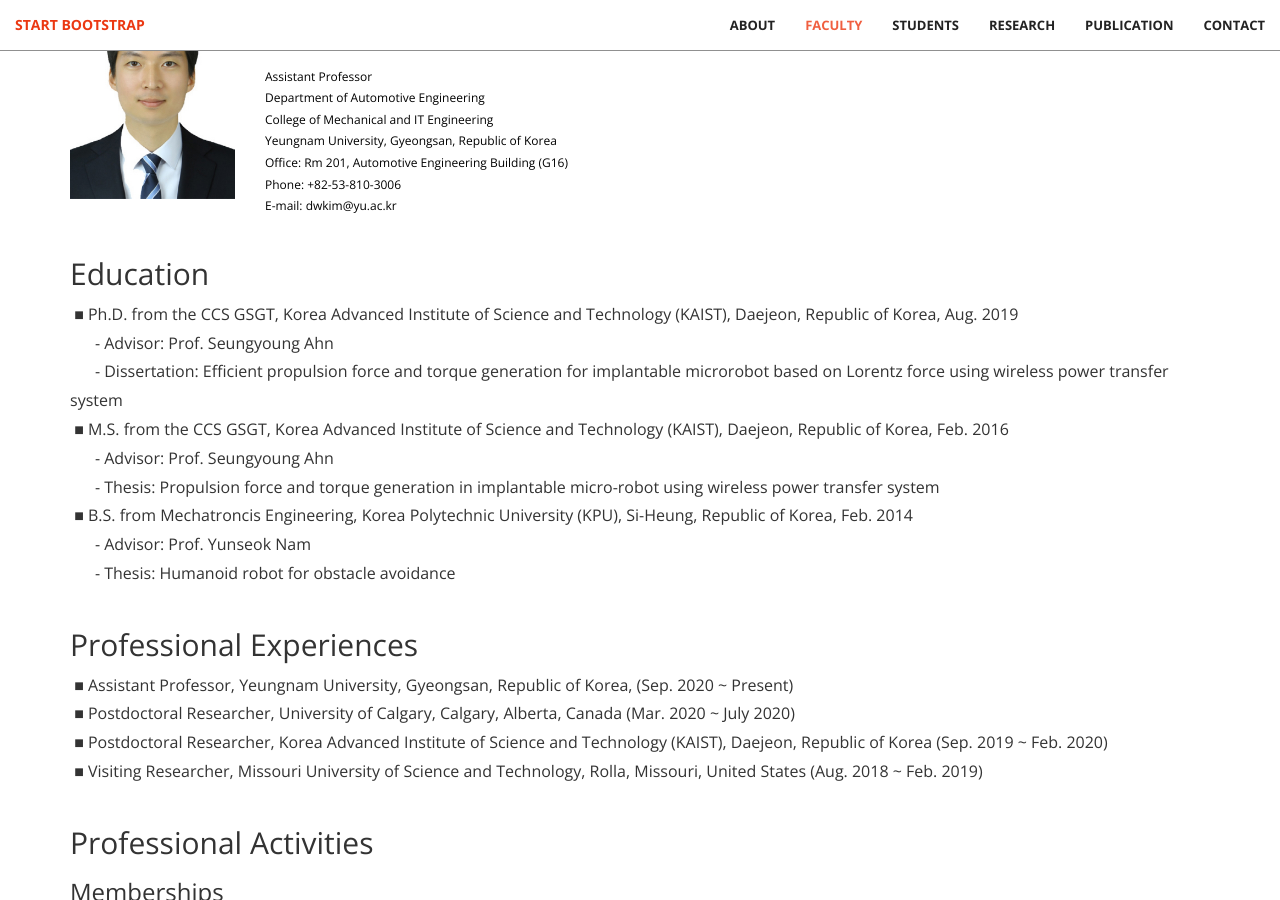
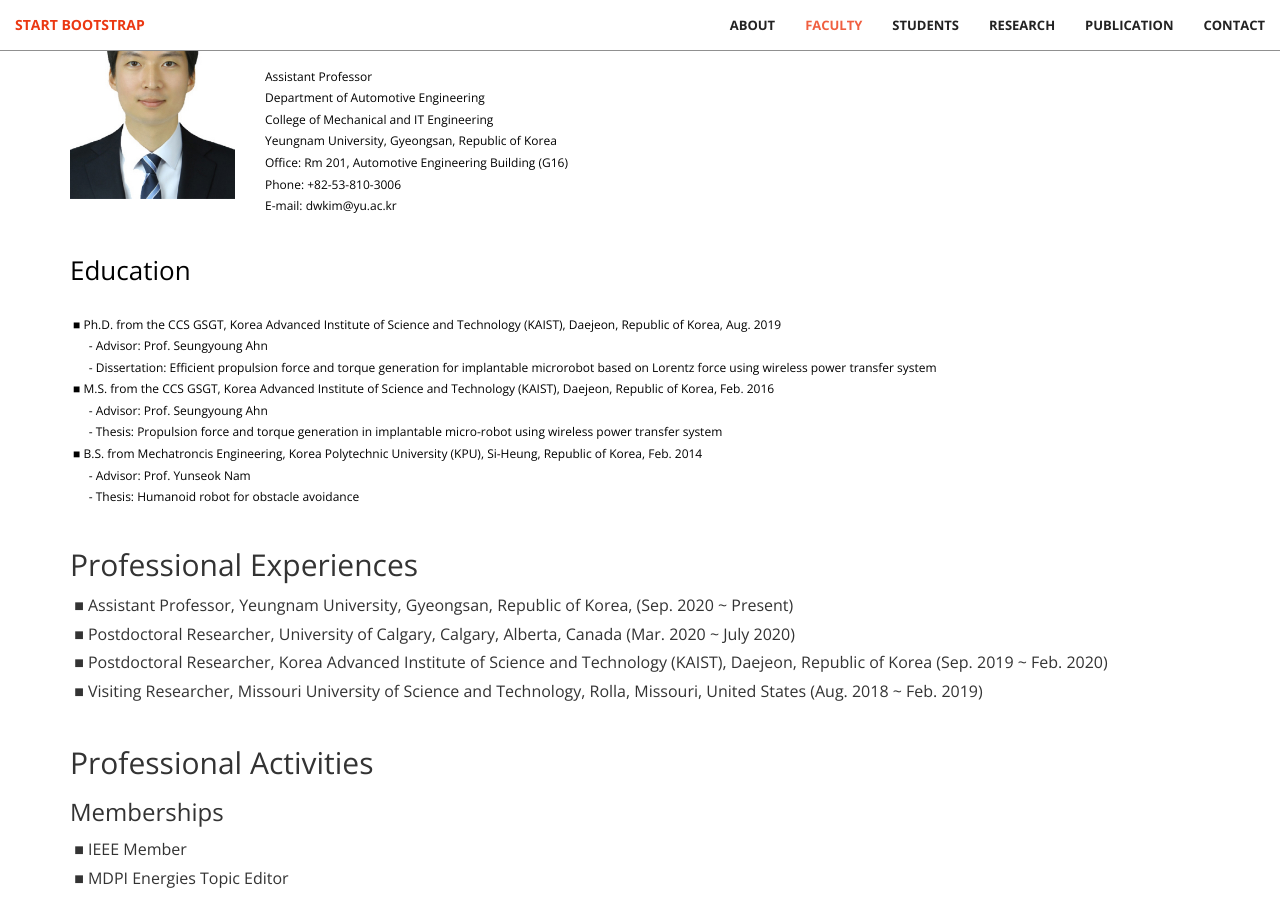
Before and after one commit to dwKim88/AEL, a Jekyll site: the page built from index.html, in a window 1280 px wide and 900 px high, scrolled down 2019 px. Built offline with Jekyll 4.4.1, drawn with Linux system fonts in a browser that asks for light colours.

Commit message:
Update services.html

```diff
--- a/_includes/services.html
+++ b/_includes/services.html
@@ -52,11 +52,11 @@
         <!-- Education part -->
         <div class="row">
             <div class="col-md-12 text-left">
-                <h2>
-                    Education
-                </h2>
                 <h4>
-                    <p style="line-height: 1.8;">
+                    <p style="line-height: 1.8; color:black; font-size:26px;">
+                        Education
+                    </p>
+                    <p style="line-height: 1.8; color:black; font-size:12px;">
                         &nbsp;■ Ph.D. from the CCS GSGT, Korea Advanced Institute of Science and Technology (KAIST), Daejeon, Republic of  Korea, Aug. 2019 <br>
                         &nbsp;&nbsp;&nbsp;&nbsp;&nbsp; - Advisor: Prof. Seungyoung Ahn <br>
                         &nbsp;&nbsp;&nbsp;&nbsp;&nbsp; - Dissertation: Efficient propulsion force and torque generation for implantable microrobot based on Lorentz force using wireless power transfer system <br>
```
